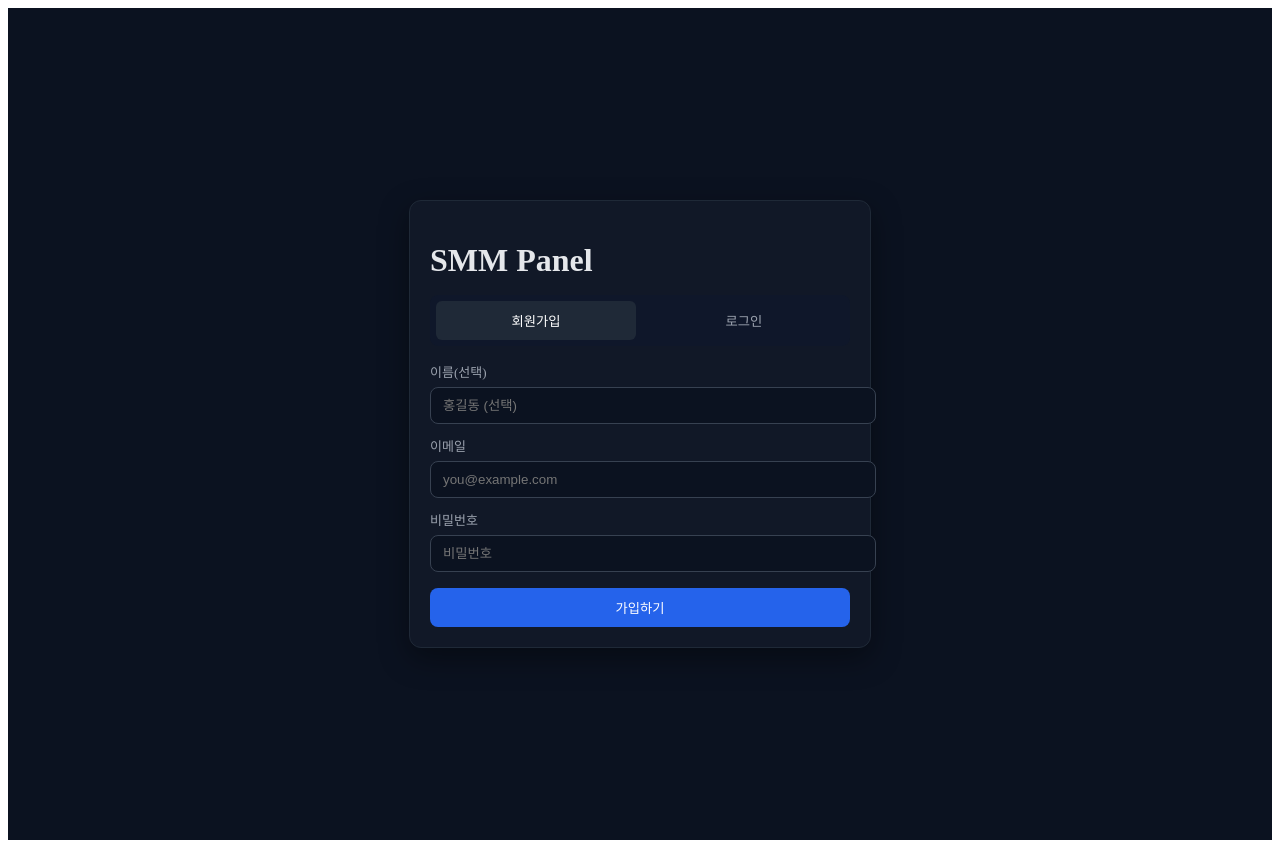
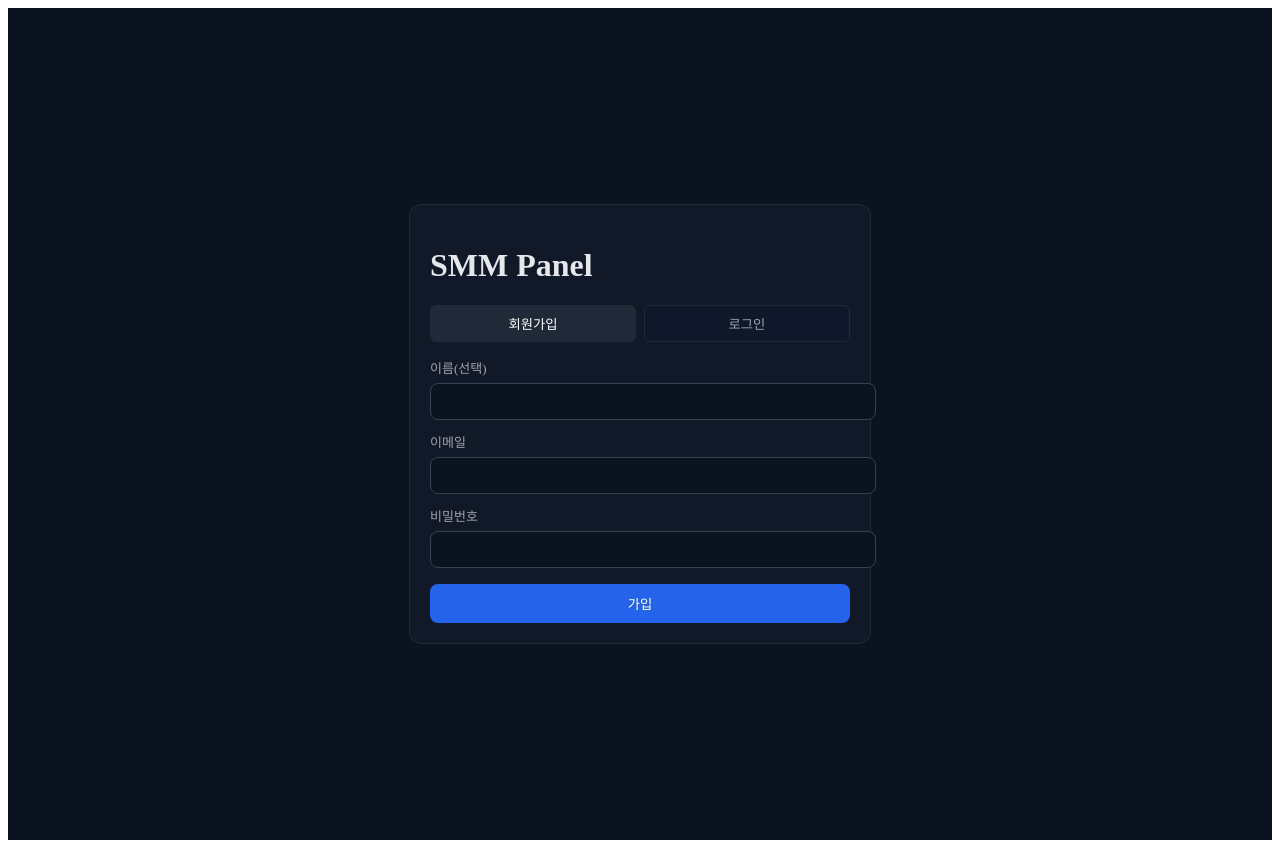
Before and after one commit to obcompany77/smm-panel, a Next.js app: page /auth in a window 1280 px wide. Built offline with nearby package versions, Linux system fonts and the light colour scheme.

Commit message:
Update auth.tsx

```diff
--- a/pages/auth.tsx
+++ b/pages/auth.tsx
@@ -8,68 +8,49 @@ export default function AuthPage() {
   const [loading, setLoading] = useState(false);
   const [msg, setMsg] = useState<string | null>(null);
 
-  const resetMsg = () => setMsg(null);
-
   const onSubmit = async (e: React.FormEvent) => {
     e.preventDefault();
-    resetMsg();
+    setMsg(null);
     setLoading(true);
+    try {
+      const path = mode === "signup" ? "/api/auth/signup" : "/api/auth/login";
+      const body =
+        mode === "signup" ? { email, password, name } : { email, password };
 
-    try {
-      if (mode === "signup") {
-        // 회원가입: POST /api/auth/signup
-        const res = await fetch("/api/auth/signup", {
-          method: "POST",
-          headers: { "Content-Type": "application/json" },
-          body: JSON.stringify({ email, password, name }),
-        });
-        const data = await res.json();
-        if (!res.ok) {
-          setMsg(`가입 실패: ${data.msg || res.status}`);
-        } else {
-          setMsg(data.msg || "가입 완료");
-          // 가입 후 로그인 탭으로 전환
-          setMode("login");
+      const res = await fetch(path, {
+        method: "POST",
+        headers: { "Content-Type": "application/json" },
+        body: JSON.stringify(body),
+      });
+      const data = await res.json().catch(() => ({}));
+      if (!res.ok) setMsg(`오류: ${res.status} ${data.msg || ""}`);
+      else {
+        setMsg(data.msg || (mode === "signup" ? "가입 완료" : "로그인 성공"));
+        if (data.token) {
+          localStorage.setItem("token", data.token);
+          location.href = "/";
         }
-      } else {
-        // 로그인: POST /api/auth/login
-        const res = await fetch("/api/auth/login", {
-          method: "POST",
-          headers: { "Content-Type": "application/json" },
-          body: JSON.stringify({ email, password }),
-        });
-        const data = await res.json();
-        if (!res.ok) {
-          setMsg(`로그인 실패: ${data.msg || res.status}`);
-        } else {
-          // 토큰 저장 후 메인으로
-          if (data.token) localStorage.setItem("token", data.token);
-          setMsg("로그인 성공");
-          window.location.href = "/"; // 원하는 페이지로 변경 가능
-        }
+        if (mode === "signup") setMode("login");
       }
-    } catch (err: any) {
-      setMsg(`요청 오류: ${err?.message || "알 수 없음"}`);
     } finally {
       setLoading(false);
     }
   };
 
   return (
-    <div style={styles.wrap}>
-      <div style={styles.card}>
-        <h1 style={{ marginBottom: 16 }}>SMM Panel</h1>
-
-        <div style={styles.tabs}>
+    <div style={wrap}>
+      <div style={card}>
+        <h1>SMM Panel</h1>
+        <div style={{ display: "flex", gap: 8, marginTop: 12 }}>
           <button
-            onClick={() => { setMode("signup"); resetMsg(); }}
-            style={{ ...styles.tabBtn, ...(mode === "signup" ? styles.tabActive : {}) }}
+            onClick={() => setMode("signup")}
+            style={{ ...tab, ...(mode === "signup" ? tabOn : {}) }}
           >
             회원가입
           </button>
           <button
-            onClick={() => { setMode("login"); resetMsg(); }}
-            style={{ ...styles.tabBtn, ...(mode === "login" ? styles.tabActive : {}) }}
+            onClick={() => setMode("login")}
+            style={{ ...tab, ...(mode === "login" ? tabOn : {}) }}
           >
             로그인
           </button>
@@ -77,110 +58,35 @@ export default function AuthPage() {
 
         <form onSubmit={onSubmit} style={{ marginTop: 16 }}>
           {mode === "signup" && (
-            <div style={styles.field}>
-              <label style={styles.label}>이름(선택)</label>
-              <input
-                style={styles.input}
-                value={name}
-                onChange={(e) => setName(e.target.value)}
-                placeholder="홍길동 (선택)"
-              />
+            <div style={field}>
+              <label style={label}>이름(선택)</label>
+              <input style={input} value={name} onChange={e=>setName(e.target.value)} />
             </div>
           )}
-
-          <div style={styles.field}>
-            <label style={styles.label}>이메일</label>
-            <input
-              style={styles.input}
-              type="email"
-              value={email}
-              onChange={(e) => setEmail(e.target.value)}
-              placeholder="you@example.com"
-              required
-            />
+          <div style={field}>
+            <label style={label}>이메일</label>
+            <input style={input} type="email" value={email} onChange={e=>setEmail(e.target.value)} required />
           </div>
-
-          <div style={styles.field}>
-            <label style={styles.label}>비밀번호</label>
-            <input
-              style={styles.input}
-              type="password"
-              value={password}
-              onChange={(e) => setPassword(e.target.value)}
-              placeholder="비밀번호"
-              required
-            />
+          <div style={field}>
+            <label style={label}>비밀번호</label>
+            <input style={input} type="password" value={password} onChange={e=>setPassword(e.target.value)} required />
           </div>
-
-          <button type="submit" disabled={loading} style={styles.submit}>
-            {loading ? "처리중..." : mode === "signup" ? "가입하기" : "로그인"}
+          <button type="submit" disabled={loading} style={submit}>
+            {loading ? "처리중..." : mode === "signup" ? "가입" : "로그인"}
           </button>
         </form>
 
-        {msg && <p style={{ marginTop: 12, color: "#16a34a" }}>{msg}</p>}
+        {msg && <p style={{ marginTop: 10, color: "#16a34a" }}>{msg}</p>}
       </div>
     </div>
   );
 }
 
-const styles: Record<string, React.CSSProperties> = {
-  wrap: {
-    minHeight: "100vh",
-    display: "flex",
-    alignItems: "center",
-    justifyContent: "center",
-    background: "#0b1220",
-    color: "#e5e7eb",
-    padding: 16,
-  },
-  card: {
-    width: "100%",
-    maxWidth: 420,
-    background: "#111827",
-    border: "1px solid #1f2937",
-    borderRadius: 12,
-    padding: 20,
-    boxShadow: "0 10px 30px rgba(0,0,0,0.4)",
-  },
-  tabs: {
-    display: "flex",
-    gap: 8,
-    background: "#0f172a",
-    padding: 6,
-    borderRadius: 8,
-  },
-  tabBtn: {
-    flex: 1,
-    background: "transparent",
-    color: "#9ca3af",
-    border: "none",
-    padding: "10px 8px",
-    borderRadius: 6,
-    cursor: "pointer",
-  },
-  tabActive: {
-    background: "#1f2937",
-    color: "#fff",
-  },
-  field: { marginTop: 12 },
-  label: { display: "block", marginBottom: 6, color: "#9ca3af", fontSize: 13 },
-  input: {
-    width: "100%",
-    padding: "10px 12px",
-    borderRadius: 8,
-    border: "1px solid #374151",
-    background: "#0b1220",
-    color: "#e5e7eb",
-    outline: "none",
-  },
-  submit: {
-    width: "100%",
-    marginTop: 16,
-    padding: "10px 12px",
-    background: "#2563eb",
-    color: "#fff",
-    border: "none",
-    borderRadius: 8,
-    cursor: "pointer",
-  },
-};
+const wrap: React.CSSProperties = { minHeight: "100vh", display: "flex", alignItems: "center", justifyContent: "center", background:"#0b1220", color:"#e5e7eb", padding:16 };
+const card: React.CSSProperties = { width:"100%", maxWidth:420, background:"#111827", border:"1px solid #1f2937", borderRadius:12, padding:20 };
+const tab: React.CSSProperties = { flex:1, background:"#0f172a", color:"#9ca3af", border:"1px solid #1f2937", borderRadius:6, padding:"8px 10px", cursor:"pointer" };
+const tabOn: React.CSSProperties = { background:"#1f2937", color:"#fff" };
+const field: React.CSSProperties = { marginTop:12 };
+const label: React.CSSProperties = { display:"block", marginBottom:6, fontSize:13, color:"#9ca3af" };
+const input: React.CSSProperties = { width:"100%", padding:"10px 12px", borderRadius:8, border:"1px solid #374151", background:"#0b1220", color:"#e5e7eb" };
+const submit: React.CSSProperties = { width:"100%", marginTop:16, padding:"10px 12px", background:"#2563eb", color:"#fff", border:"none", borderRadius:8, cursor:"pointer" };
```
